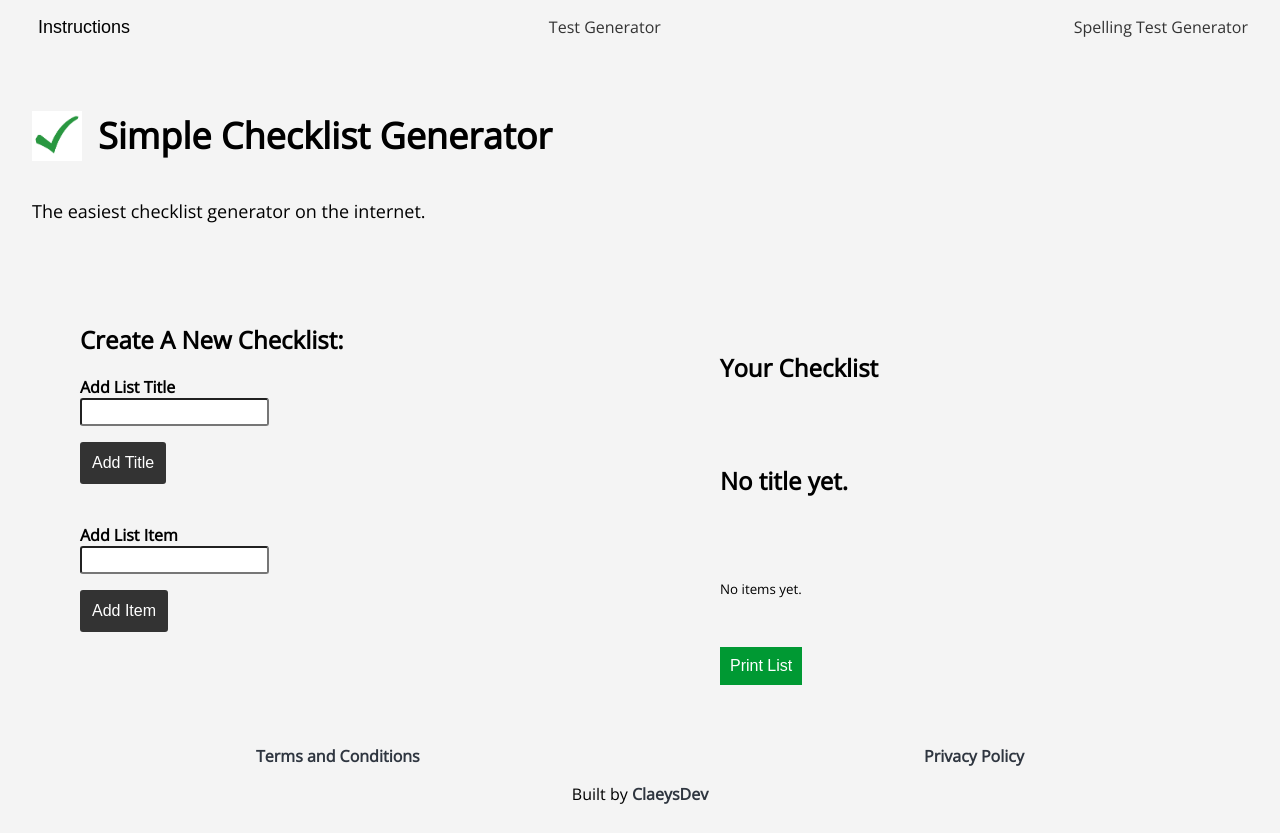
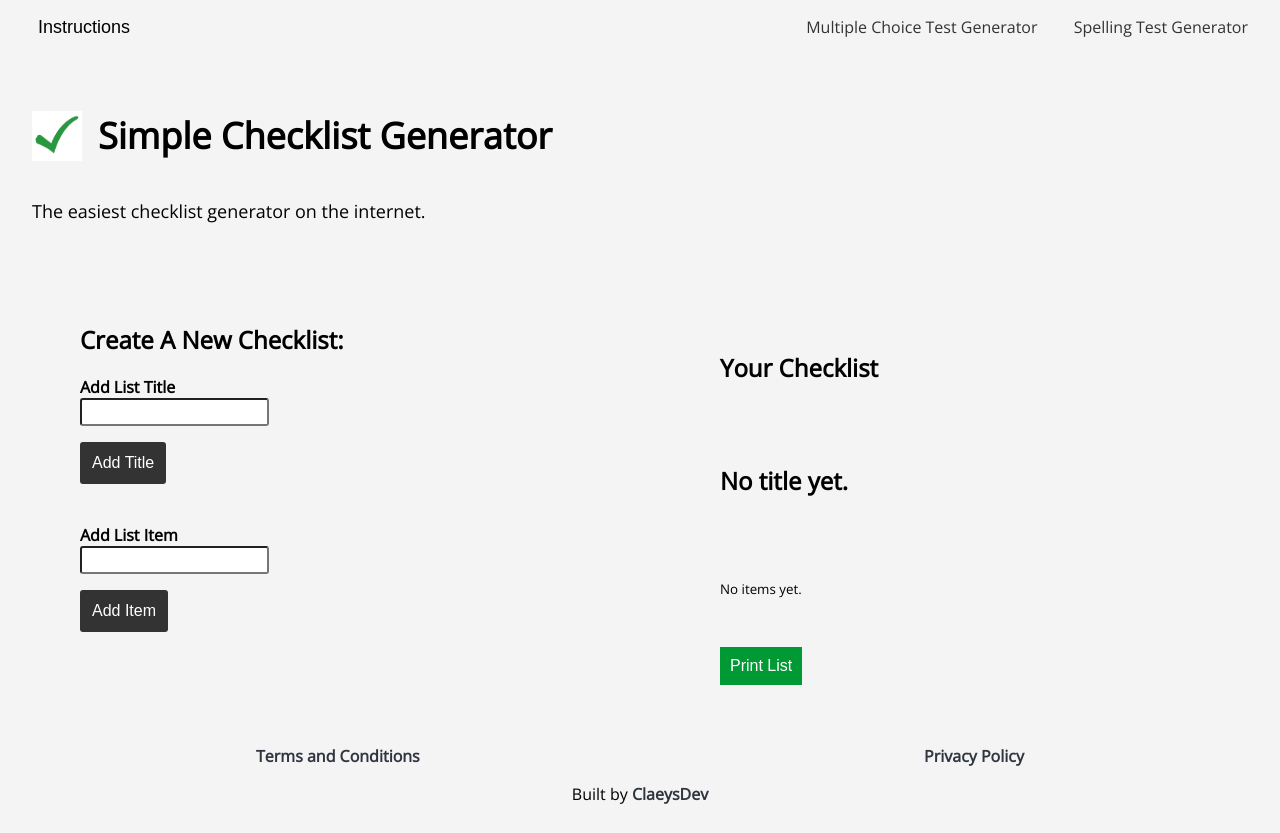
Before and after one commit to jclaey/checklist-generator, a plain HTML site: page index.html in a window 1280 px wide. Shown: the top 833 px of the page. Drawn offline with nearby package versions, Linux system fonts and the light colour scheme.

Commit message:
add space between nav links

```diff
--- a/index.html
+++ b/index.html
@@ -23,9 +23,13 @@
 </head>
 <body>
   <div id="instructions-btn-area">
-    <button id="instructions-btn">Instructions</button>
-    <a href="https://simpletestgenerator.com" target="_blank">Test Generator</a>
-    <a href="https://simpletestgenerator.com/pages/spelling_test">Spelling Test Generator</a>
+    <div>
+      <button id="instructions-btn">Instructions</button>
+    </div>
+    <div>
+      <a href="https://simpletestgenerator.com" target="_blank">Multiple Choice Test Generator</a>
+      <a href="https://simpletestgenerator.com/pages/spelling_test" target="_blank" style="margin-left: 2rem;">Spelling Test Generator</a>
+    </div>
   </div>
   <header>
     <div id="heading">
```
